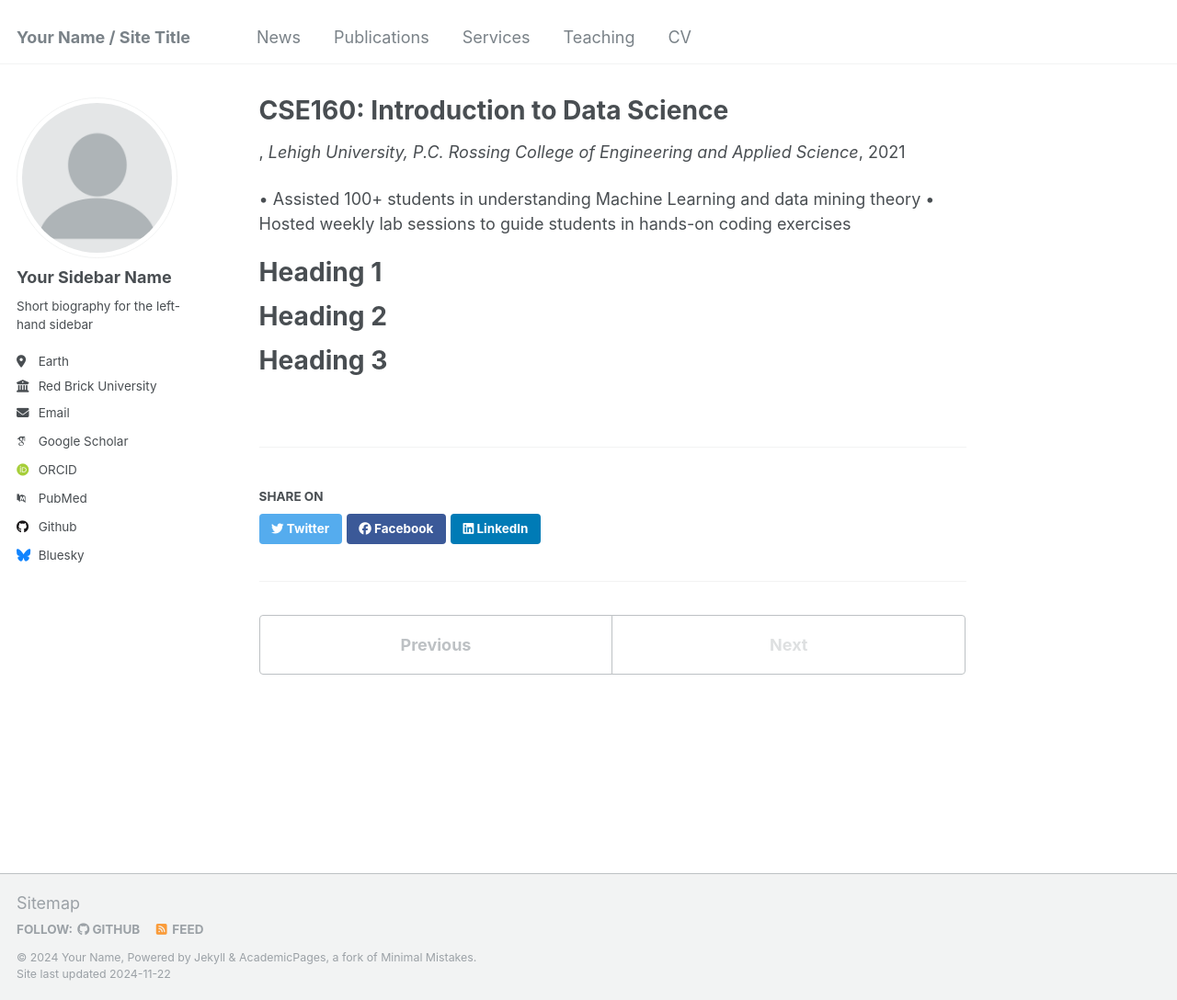
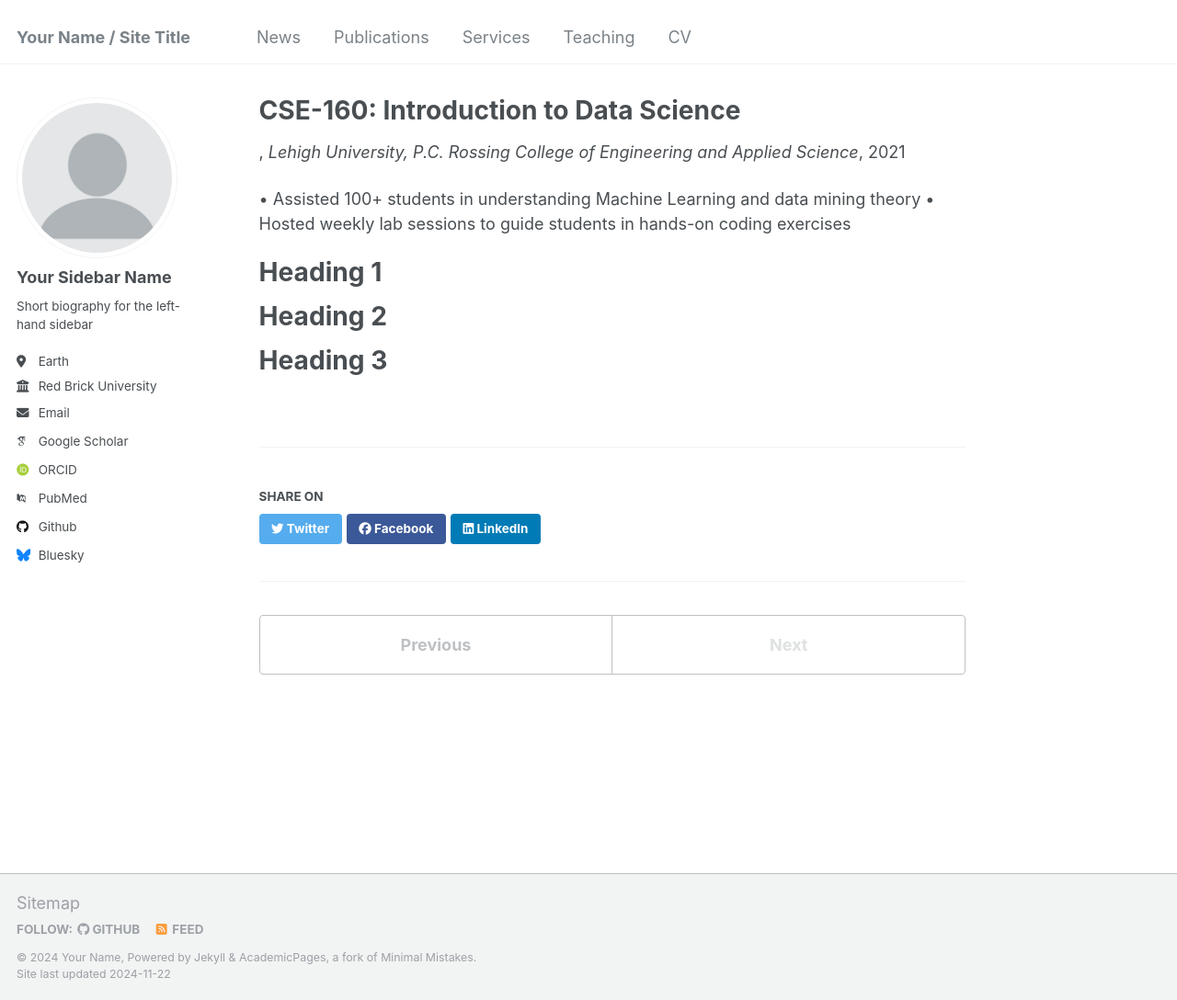
Before and after one commit to zy1296/zhenyao.github.io, a Jekyll site: the page built from _teaching/2015-spring-teaching-2.md, in a window 1280 px wide and 1088 px high. Shown: the whole window at 92% size. Built offline with Jekyll 4.4.1, drawn with Linux system fonts in a browser that asks for light colours; some web fonts are replaced.

Commit message:
Update 2015-spring-teaching-2.md

```diff
--- a/_teaching/2015-spring-teaching-2.md
+++ b/_teaching/2015-spring-teaching-2.md
@@ -1,5 +1,5 @@
 ---
-title: "CSE160: Introduction to Data Science"
+title: "CSE-160: Introduction to Data Science"
 collection: teaching
 permalink: /teaching/2015-spring-teaching-1
 venue: "Lehigh University, P.C. Rossing College of Engineering and Applied Science"
```
